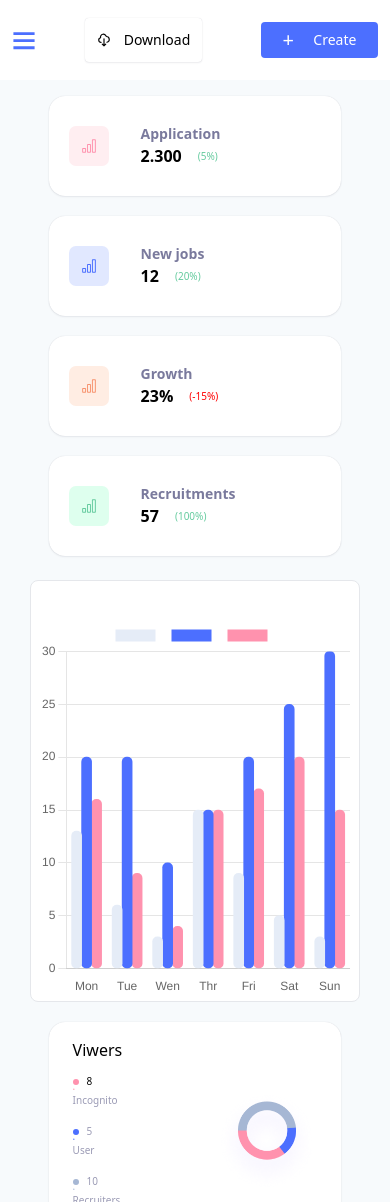
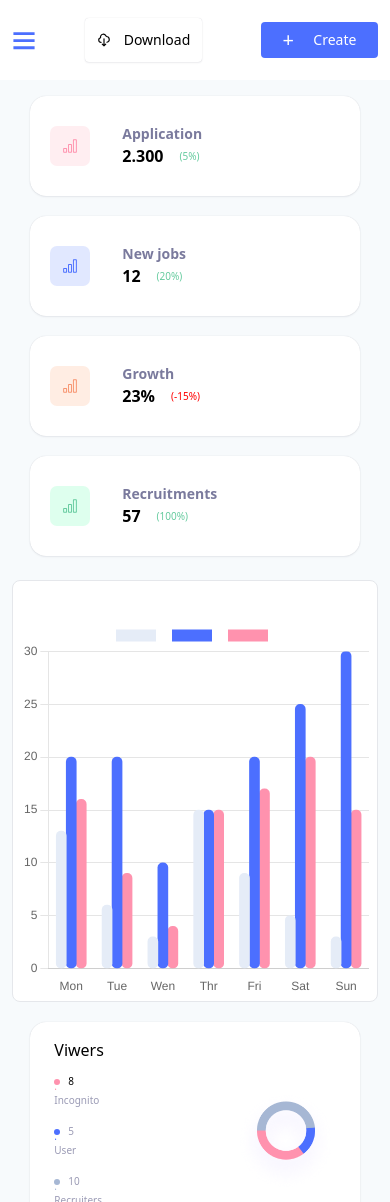
Before and after one commit to jahseed89/qwiva-dashboard, a Next.js app: page /dashboard in a window 390 px wide. Shown: the top 1202 px of the page. Built offline with nearby package versions, Linux system fonts and the light colour scheme.

Commit message:
refactoring responsiveness

```diff
--- a/components/barchart/BarChart.tsx
+++ b/components/barchart/BarChart.tsx
@@ -112,7 +112,7 @@ const BarChart = () => {
   }, [])
 
   return (
-    <div className="bg-white-100 w-[90%] lg:w-[100%]  px-2 py-1 md:col-span-2 h-[50vh] m-auto border rounded-lg">
+    <div className="bg-white-100 w-[100%] overflow-x-auto  px-2 py-1 md:col-span-2 h-[50vh] m-auto border rounded-lg">
       <Bar data={chartData} options={chartOptions} />
     </div>
   );
--- a/components/careers/CareersCard.tsx
+++ b/components/careers/CareersCard.tsx
@@ -10,7 +10,7 @@ const CareersCard: React.FC<CareersCardProps> = ({
 
   const lowRate = rate < 1;
   return (
-    <div className="flex justify-start items-center w-[80%] md:w-[60%] lg:w-[250px] px-5 py-7 lg:p-5 xl:py-6 mx-auto lg:mx-0 shadow-cardShadow bg-white-100 rounded-2xl">
+    <div className="flex justify-start items-center w-[90%] lg:w-[250px] px-5 py-7 lg:p-5 xl:py-6 mx-auto lg:mx-0 shadow-cardShadow bg-white-100 rounded-2xl">
       {icon}
       <div className="flex justify-start flex-col pl-8 md:pl-16 lg:pl-4">
         <h3 className="text-dark-250 text-sm font-bold">{title}</h3>
--- a/components/viewers-card/ViewersCard.tsx
+++ b/components/viewers-card/ViewersCard.tsx
@@ -3,7 +3,7 @@ import React from 'react'
 
 const ViewersCard: React.FC<VeiwersCardProps> = ({children}) => {
   return (
-    <div className='p-4 bg-white-100 rounded-2xl w-[80%] md:w-[60%] lg:w-[250px] mx-auto xl:mx-0 shadow-cardShadow'>
+    <div className='p-4 bg-white-100 rounded-2xl w-[90%] lg:w-[250px] mx-auto xl:mx-0 shadow-cardShadow'>
         {children}
     </div>
   )
--- a/utiles/index.tsx
+++ b/utiles/index.tsx
@@ -1,4 +1,3 @@
-import Image from "next/image";
 import { IoHomeOutline } from "react-icons/io5";
 import { GrProjects } from "react-icons/gr";
 import { AiOutlineMessage } from "react-icons/ai";
```
